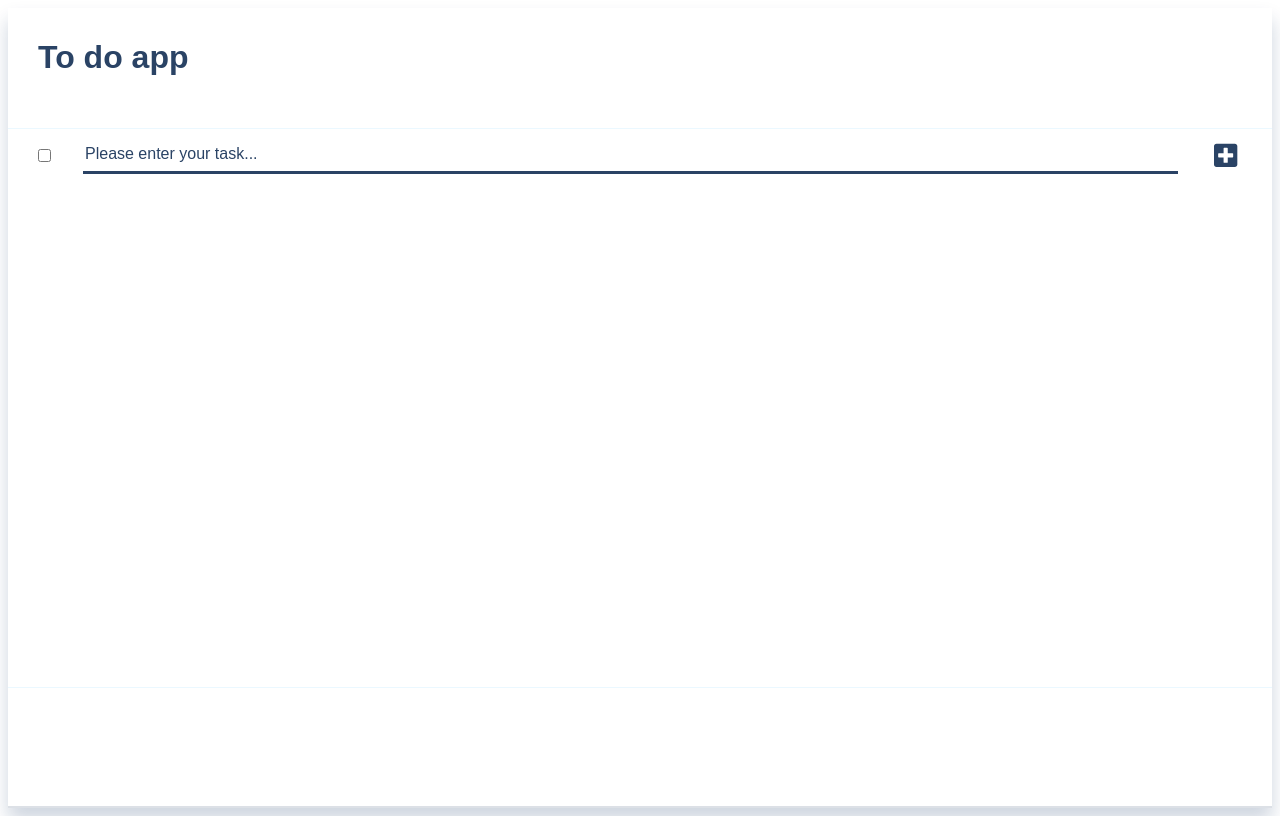
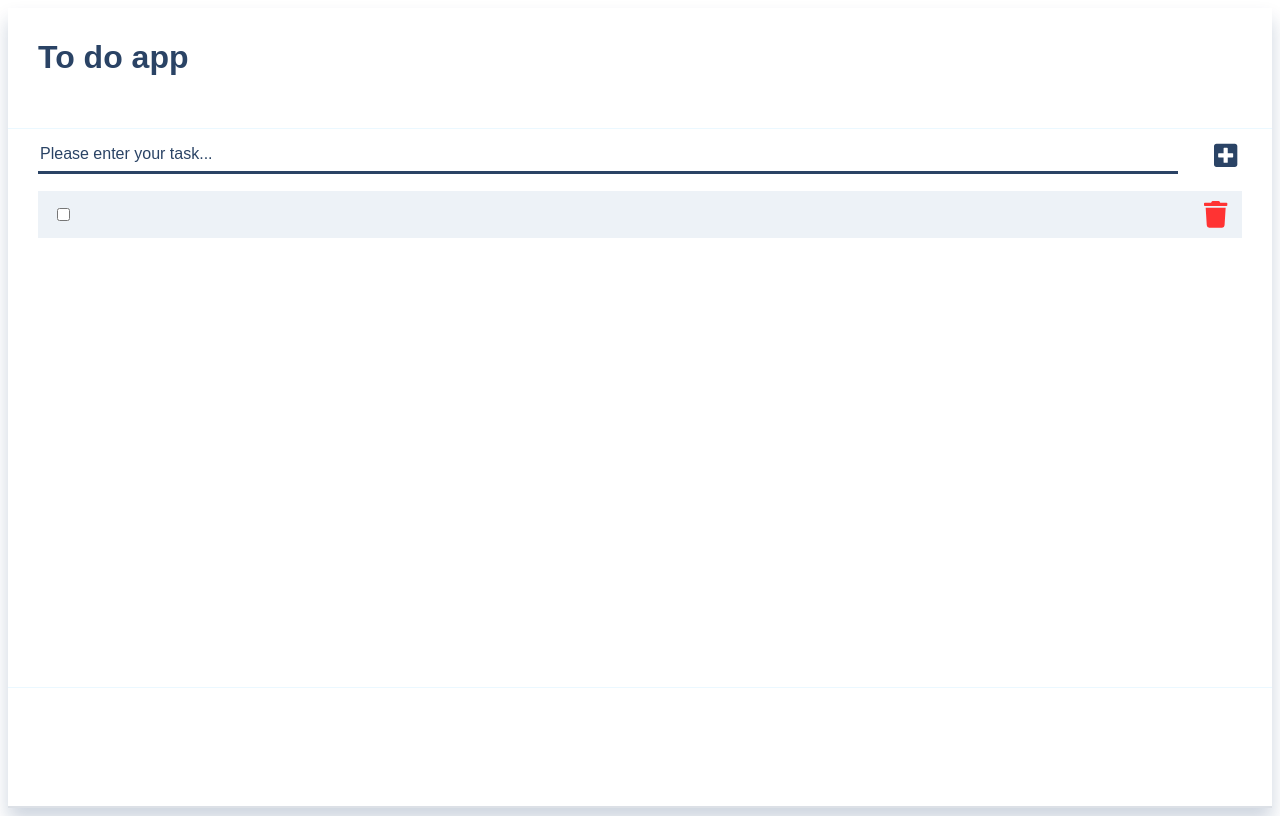
Before and after one commit to SkylineHR31/react-todo, a React (Create React App) app: page / in a window 1280 px wide. Both pictures are taken after a click on the button 1226 px from the left and 155 px from the top of the page. Built offline with nearby package versions, Linux system fonts and the light colour scheme.

Commit message:
stage commit

```diff
--- a/src/App.tsx
+++ b/src/App.tsx
@@ -1,4 +1,4 @@
-import React, { useState } from "react";
+import React, { useState, useRef } from "react";
 
 // components
 import TodoList from "./components/TodoList/TodoList";
@@ -14,13 +14,38 @@ import "./styles/todo.scss";
 // images
 
 export const App: React.FC = () => {
-  const [list, setList] = useState<listItem[]>();
-  const [inputText, setInputText] = useState<string>();
+  const [list, setList] = useState<listItem[]>([]);
+  const [inputText, setInputText] = useState<string>("");
+  const inputRef = useRef<HTMLInputElement>(null);
 
-  const addButtonHandler = (): void => {};
+  const addButtonHandler = (title: string): void => {
+    const newItem: listItem = {
+      title: title,
+      id: Date.now(),
+      checked: false,
+    };
+    setList([newItem, ...list]);
+    console.log(list);
+    setInputText("");
+  };
 
-  const inputChangeHandler = (event: React.ChangeEvent<HTMLInputElement>): void => {
+  const inputChangeHandler = (
+    event: React.ChangeEvent<HTMLInputElement>
+  ): void => {
     setInputText(event.target.value);
+  };
+
+  const inputKeyPress = (event: React.KeyboardEvent): void => {
+    if (event.key === "Enter") {
+      const newItem: listItem = {
+        title: inputRef.current!.value,
+        id: Date.now(),
+        checked: false,
+      };
+      setList((prev) => [newItem, ...prev]);
+      console.log(list);
+      setInputText("");
+    }
   };
 
   const removeItem = (): void => {};
@@ -38,23 +63,19 @@ export const App: React.FC = () => {
             <div className="todo-app-body">
               <div className="todo-app-input-wrapper">
                 <input
-                  type="checkbox"
-                  name="todoInputCheckbox"
-                  id="todoInputCheckbox"
-                  className="todo-app-input-check"
-                />
-                <input
                   className="todo-app-input"
                   type="text"
                   name="todoInputText"
                   id="todoInputText"
                   placeholder="Please enter your task..."
-                  onChange={() => {inputChangeHandler}}
+                  onChange={inputChangeHandler}
+                  onKeyDown={inputKeyPress}
                   value={inputText}
+                  ref={inputRef}
                 />
                 <button
                   onClick={() => {
-                    addButtonHandler();
+                    addButtonHandler(inputText);
                   }}
                   className="todo-app-input-control"
                 >
@@ -66,7 +87,7 @@ export const App: React.FC = () => {
               </div>
               <div className="todo-list-wrapper">
                 <TodoList
-                  toDoList={list!}
+                  toDoList={list}
                   removeHandler={removeItem}
                   checkHandler={checkItem}
                 ></TodoList>
@@ -84,5 +105,6 @@ export default App;
 
 export type listItem = {
   title: string;
+  id: number;
   checked: boolean;
 };
--- a/src/components/TodoList/TodoList.scss
+++ b/src/components/TodoList/TodoList.scss
@@ -0,0 +1,8 @@
+@import "../../styles/variables.scss";
+
+.todo-list {
+    list-style: none;
+    padding: 0;
+    margin: 0;
+    margin-bottom: 20px;
+}
--- a/src/components/TodoList/TodoList.tsx
+++ b/src/components/TodoList/TodoList.tsx
@@ -1,14 +1,39 @@
 import React from "react";
 
+// components
 import TodoListItem from "../TodoListItem/TodoListItem";
 import { listItem } from "../../App";
 
-const TodoList: React.FC<{
+// styles
+import "./TodoList.scss";
+
+interface ITodoList {
   toDoList: listItem[];
   removeHandler: () => void;
   checkHandler: () => void;
-}> = ({ toDoList, removeHandler, checkHandler }) => {
-  return <ul className="todo-list">{/* {{list}} */}</ul>;
+}
+
+const TodoList: React.FC<ITodoList> = ({
+  toDoList,
+  removeHandler,
+  checkHandler,
+}) => {
+  return (
+    <ul className="todo-list">
+      {!!toDoList &&
+        toDoList.map((item) => {
+          return (
+            <TodoListItem
+              key={item.id}
+              title={item.title}
+              checked={item.checked}
+              removeHandler={removeHandler}
+              checkHandler={checkHandler}
+            ></TodoListItem>
+          );
+        })}
+    </ul>
+  );
 };
 
 export default TodoList;
--- a/src/components/TodoListItem/TodoListItem.scss
+++ b/src/components/TodoListItem/TodoListItem.scss
@@ -0,0 +1,31 @@
+@import "../../styles/variables.scss";
+
+.todo-list-item {
+    padding: 10px 15px;
+    margin-bottom: 10px;
+    color: $font-header;
+    background-color: $item-bcg;
+    display: flex;
+    align-items: center;
+    justify-content: space-between;
+    overflow: hidden;
+
+    .title {
+        text-transform: uppercase;
+        font-weight: bold;
+        display: inline-block;
+    }
+
+    &-text {
+        display: flex;
+        align-items: center;
+    }
+
+    &-check {
+        margin-right: 10px;
+    }
+
+    &-remove {
+        color: $red-font;
+    }
+}
--- a/src/components/TodoListItem/TodoListItem.tsx
+++ b/src/components/TodoListItem/TodoListItem.tsx
@@ -1,11 +1,53 @@
 import React from "react";
 
-const TodoListItem: React.FC = () => {
-    return (
-        <li className="todo-list-item">
+import { FontAwesomeIcon } from "@fortawesome/react-fontawesome";
 
-        </li>
-    );
-  }
+// icons
+import { faTrash } from "@fortawesome/free-solid-svg-icons";
 
-  export default TodoListItem;
+// styles
+import "./TodoListItem.scss";
+
+interface ITodoListItem {
+  title: string;
+  checked: boolean;
+  removeHandler: () => void;
+  checkHandler: () => void;
+}
+
+const TodoListItem: React.FC<ITodoListItem> = ({
+  title,
+  checked,
+  removeHandler,
+  checkHandler,
+}) => {
+  const onChangeCheckHandler = () => {};
+
+  return (
+    <li className="todo-list-item">
+      <label className="todo-list-item-text">
+        <input
+          type="checkbox"
+          name="todoInputCheckbox"
+          id="todoInputCheckbox"
+          className="todo-list-item-check"
+          checked={checked}
+          onChange={() => {
+            checkHandler();
+          }}
+        />
+        <span className="title">{title}</span>
+      </label>
+      <button
+        onClick={() => {
+          removeHandler();
+        }}
+        className="todo-list-item-remove"
+      >
+        <FontAwesomeIcon size="2x" icon={faTrash}></FontAwesomeIcon>
+      </button>
+    </li>
+  );
+};
+
+export default TodoListItem;
--- a/src/styles/todo.scss
+++ b/src/styles/todo.scss
@@ -36,6 +36,7 @@
             justify-content: space-between;
             height: 32px;
             gap: 32px;
+            margin-bottom: 20px;
         }
 
         &-control {
@@ -46,9 +47,5 @@
             width: 32px;
             height: 32px;
         }
-
-        &-check {
-            margin: 0;
-        }
     }
 }
--- a/src/styles/variables.scss
+++ b/src/styles/variables.scss
@@ -3,3 +3,4 @@ $font-grey: #718096;
 $font-light: #ebf8ff;
 $font-header: #2a4365;
 $item-bcg: #edf2f7;
+$red-font: #FF3333;
```
